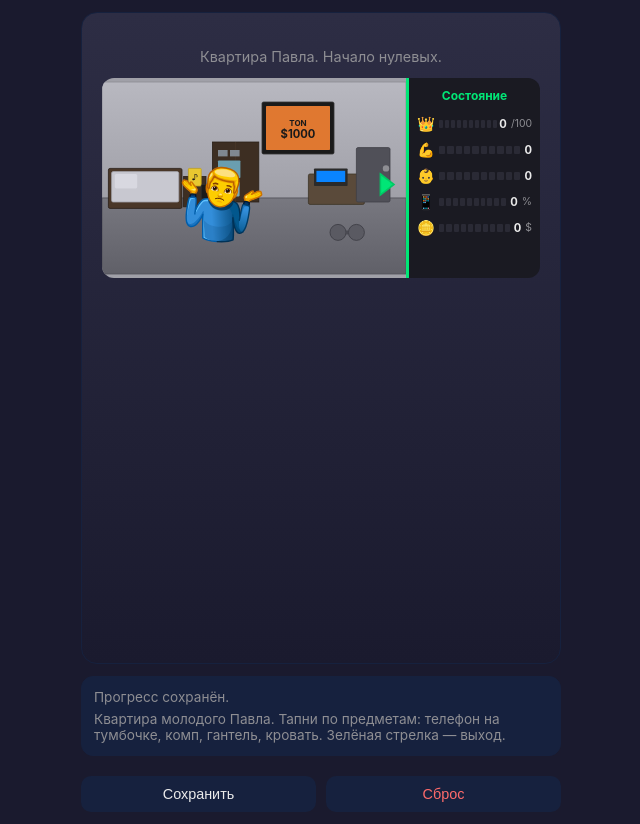
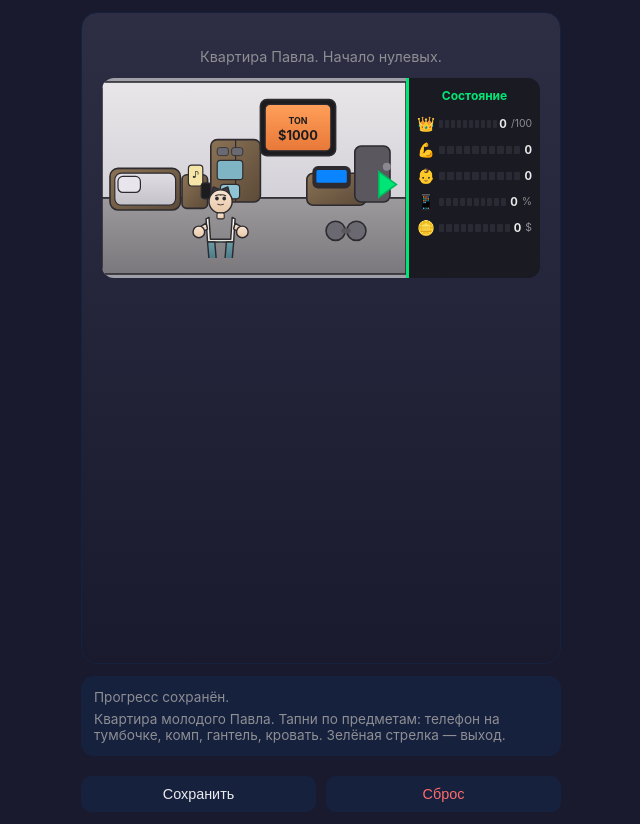
Before and after one commit to ViberKoder/beceo, a plain HTML site: page index.html in a window 1280 px wide. Shown: the whole page, without its empty margins (319-959 px from the left). Drawn offline with nearby package versions, Linux system fonts and the light colour scheme.

Commit message:
Draw room and character from scratch in Lottie style, remove Lottie embeds
Co-authored-by: Cursor <cursoragent@cursor.com>

```diff
--- a/app.js
+++ b/app.js
@@ -159,46 +159,11 @@
 
   function openLaptop() {
     document.getElementById('laptop-overlay').classList.remove('hidden');
-    loadLottieLaptop();
     if (Telegram) Telegram.HapticFeedback.impactOccurred('light');
   }
 
   function closeLaptop() {
     document.getElementById('laptop-overlay').classList.add('hidden');
-  }
-
-  var lottieLaptopLoaded = false;
-  function loadLottieLaptop() {
-    if (lottieLaptopLoaded || !window.lottie) return;
-    var container = document.getElementById('lottie-laptop');
-    if (!container || container.children.length > 0) return;
-    lottie.loadAnimation({
-      container: container,
-      renderer: 'svg',
-      loop: true,
-      path: 'assets/laptop.json',
-      autoplay: true
-    });
-    lottieLaptopLoaded = true;
-  }
-
-  var lottieCharacterLoaded = false;
-  function loadLottieCharacter() {
-    if (lottieCharacterLoaded || !window.lottie) return;
-    var container = document.getElementById('lottie-character');
-    if (!container) return;
-    var anim = lottie.loadAnimation({
-      container: container,
-      renderer: 'svg',
-      loop: true,
-      path: 'assets/character1.json',
-      autoplay: true
-    });
-    lottieCharacterLoaded = true;
-    anim.addEventListener('DOMLoaded', function () {
-      var fallback = document.querySelector('.room-home .character-svg.character-fallback');
-      if (fallback) fallback.classList.add('lottie-active');
-    });
   }
 
   function showPhonePage(page) {
@@ -303,7 +268,6 @@
     renderPhoneStats();
     updatePhoneTime();
     setInterval(updatePhoneTime, 60000);
-    if (window.lottie) loadLottieCharacter();
 
     document.querySelectorAll('.hotspot-area, .hotspot').forEach(function (btn) {
       btn.addEventListener('click', function () {
--- a/index.html
+++ b/index.html
@@ -5,7 +5,6 @@
   <meta name="viewport" content="width=device-width, initial-scale=1.0, maximum-scale=1.0, user-scalable=no" />
   <title>Дуров: Путь к легенде</title>
   <script src="https://telegram.org/js/telegram-web-app.js"></script>
-  <script src="https://unpkg.com/lottie-web@5.12.2/build/player/lottie.min.js"></script>
   <link rel="stylesheet" href="style.css" />
 </head>
 <body>
@@ -16,75 +15,82 @@
         <p class="room-title">Квартира Павла. Начало нулевых.</p>
         <div class="game-view">
           <div class="scene-wrap">
+            <!-- Комната: нарисована с нуля в стиле Lottie — округлые формы, чёткий контур, мягкие заливки -->
             <svg class="scene-svg" viewBox="0 0 380 240" preserveAspectRatio="xMidYMid meet">
               <defs>
-                <linearGradient id="wallLight" x1="0" y1="0" x2="0" y2="1"><stop offset="0" stop-color="#b8b8c0"/><stop offset="1" stop-color="#a0a0a8"/></linearGradient>
-                <linearGradient id="floorG" x1="0" y1="0" x2="0" y2="1"><stop offset="0" stop-color="#787880"/><stop offset="1" stop-color="#606068"/></linearGradient>
+                <linearGradient id="wallG" x1="0" y1="0" x2="0" y2="1"><stop offset="0" stop-color="#e8e6e8"/><stop offset="1" stop-color="#d4d2d8"/></linearGradient>
+                <linearGradient id="floorG" x1="0" y1="0" x2="0" y2="1"><stop offset="0" stop-color="#9c9a9c"/><stop offset="1" stop-color="#7a787c"/></linearGradient>
+                <linearGradient id="woodG" x1="0" y1="0" x2="1" y2="1"><stop offset="0" stop-color="#8b7355"/><stop offset="1" stop-color="#5c4a38"/></linearGradient>
+                <linearGradient id="fabricG" x1="0" y1="0" x2="0" y2="1"><stop offset="0" stop-color="#e0dee4"/><stop offset="1" stop-color="#c4c2c8"/></linearGradient>
+                <linearGradient id="posterG" x1="0" y1="0" x2="0" y2="1"><stop offset="0" stop-color="#ff9f5a"/><stop offset="1" stop-color="#e87838"/></linearGradient>
               </defs>
-              <!-- Стена светлая -->
-              <rect width="380" height="145" fill="url(#wallLight)" stroke="#8a8a92" stroke-width="1"/>
-              <!-- Пол -->
-              <rect y="145" width="380" height="95" fill="url(#floorG)" stroke="#505058" stroke-width="1"/>
-              <!-- Кровать: каркас дерево, матрас серый -->
-              <rect x="8" y="108" width="92" height="50" rx="2" fill="#4a3728" stroke="#2a1f18"/>
-              <rect x="12" y="112" width="84" height="38" rx="2" fill="#c8c8d0" stroke="#a0a0a8"/>
-              <rect x="16" y="115" width="28" height="18" rx="2" fill="#d8d8e0"/>
-              <!-- Тумбочка + лампа + телефон -->
-              <rect x="102" y="118" width="28" height="38" fill="#3d2e22" stroke="#2a2018"/>
-              <rect x="108" y="108" width="16" height="22" rx="1" fill="#e8c830" stroke="#c0a020"/>
-              <text x="116" y="122" font-size="10" fill="#1a1a1a" text-anchor="middle">♪</text>
-              <rect x="124" y="128" width="10" height="18" rx="2" fill="#1a1a1a" stroke="#333"/>
-              <!-- Шкаф открытый -->
-              <rect x="138" y="75" width="58" height="75" fill="#3d2e22" stroke="#2a2018"/>
-              <line x1="167" y1="75" x2="167" y2="150" stroke="#4a3728"/>
-              <rect x="145" y="85" width="12" height="8" fill="#808890"/>
-              <rect x="160" y="85" width="12" height="8" fill="#808890"/>
-              <rect x="145" y="98" width="28" height="22" rx="1" fill="#6a9eb0"/>
-              <rect x="150" y="125" width="22" height="18" rx="1" fill="#7aa8b8"/>
-              <!-- Постер -->
-              <rect x="200" y="25" width="90" height="65" rx="2" fill="#1a1a1a" stroke="#333"/>
-              <rect x="205" y="30" width="80" height="55" rx="1" fill="#e07830"/>
-              <text x="245" y="55" font-size="10" font-weight="bold" fill="#1a1a1a" text-anchor="middle">TON</text>
-              <text x="245" y="70" font-size="14" font-weight="bold" fill="#1a1a1a" text-anchor="middle">$1000</text>
-              <!-- Стол + ноут + гантель на полу -->
-              <rect x="258" y="115" width="70" height="38" rx="2" fill="#5a4a3a" stroke="#3d3528"/>
-              <rect x="265" y="108" width="42" height="22" rx="1" fill="#2a2a2a"/>
-              <rect x="268" y="111" width="36" height="14" rx="0" fill="#0a84ff"/>
-              <circle cx="295" cy="188" r="10" fill="#5a5a62" stroke="#3a3a42"/>
-              <circle cx="318" cy="188" r="10" fill="#5a5a62" stroke="#3a3a42"/>
-              <line x1="305" y1="188" x2="308" y2="188" stroke="#4a4a52" stroke-width="5"/>
-              <!-- Дверь и неоновая стрелка выхода -->
-              <rect x="318" y="82" width="42" height="68" rx="2" fill="#505058" stroke="#404048"/>
-              <circle cx="355" cy="108" r="4" fill="#8e8e93"/>
-              <path d="M348 115 L365 128 L348 141 Z" fill="#00e676" stroke="#00c864" stroke-width="2"/>
+              <rect width="380" height="145" fill="url(#wallG)" stroke="#2d2b30" stroke-width="2"/>
+              <rect y="145" width="380" height="95" fill="url(#floorG)" stroke="#2d2b30" stroke-width="2"/>
+              <!-- Кровать: округлые подушки и матрас -->
+              <rect x="10" y="108" width="88" height="52" rx="10" fill="url(#woodG)" stroke="#2d2b30" stroke-width="2"/>
+              <rect x="16" y="114" width="76" height="40" rx="8" fill="url(#fabricG)" stroke="#2d2b30" stroke-width="1.5"/>
+              <rect x="20" y="118" width="28" height="20" rx="6" fill="#e8e6ec" stroke="#2d2b30" stroke-width="1.5"/>
+              <!-- Тумбочка, лампа, телефон -->
+              <rect x="100" y="116" width="32" height="42" rx="6" fill="url(#woodG)" stroke="#2d2b30" stroke-width="2"/>
+              <rect x="108" y="104" width="18" height="26" rx="4" fill="#f5e6a8" stroke="#2d2b30" stroke-width="1.5"/>
+              <text x="117" y="120" font-size="11" fill="#2d2b30" text-anchor="middle">♪</text>
+              <rect x="124" y="126" width="12" height="20" rx="4" fill="#1c1c1e" stroke="#2d2b30" stroke-width="1.5"/>
+              <!-- Шкаф -->
+              <rect x="136" y="72" width="62" height="78" rx="8" fill="url(#woodG)" stroke="#2d2b30" stroke-width="2"/>
+              <line x1="167" y1="72" x2="167" y2="150" stroke="#2d2b30" stroke-width="1.5"/>
+              <rect x="144" y="82" width="14" height="10" rx="3" fill="#6a6a72" stroke="#2d2b30"/>
+              <rect x="162" y="82" width="14" height="10" rx="3" fill="#6a6a72" stroke="#2d2b30"/>
+              <rect x="144" y="98" width="32" height="24" rx="4" fill="#7eb4c4" stroke="#2d2b30" stroke-width="1.5"/>
+              <rect x="148" y="128" width="24" height="18" rx="4" fill="#8ec4d4" stroke="#2d2b30" stroke-width="1.5"/>
+              <!-- Постер TON -->
+              <rect x="198" y="22" width="94" height="70" rx="8" fill="#1c1c1e" stroke="#2d2b30" stroke-width="2"/>
+              <rect x="204" y="28" width="82" height="58" rx="6" fill="url(#posterG)" stroke="#2d2b30" stroke-width="1.5"/>
+              <text x="245" y="52" font-size="11" font-weight="bold" fill="#1c1c1e" text-anchor="middle">TON</text>
+              <text x="245" y="72" font-size="16" font-weight="bold" fill="#1c1c1e" text-anchor="middle">$1000</text>
+              <!-- Стол, ноутбук, гантель -->
+              <rect x="256" y="114" width="74" height="40" rx="8" fill="url(#woodG)" stroke="#2d2b30" stroke-width="2"/>
+              <rect x="264" y="106" width="46" height="26" rx="6" fill="#2d2b30" stroke="#2d2b30" stroke-width="2"/>
+              <rect x="268" y="110" width="38" height="16" rx="2" fill="#0a84ff"/>
+              <circle cx="292" cy="186" r="12" fill="#6a6870" stroke="#2d2b30" stroke-width="2"/>
+              <circle cx="318" cy="186" r="12" fill="#6a6870" stroke="#2d2b30" stroke-width="2"/>
+              <line x1="302" y1="186" x2="308" y2="186" stroke="#5a585e" stroke-width="6" stroke-linecap="round"/>
+              <!-- Дверь и стрелка -->
+              <rect x="316" y="80" width="44" height="70" rx="8" fill="#5a585e" stroke="#2d2b30" stroke-width="2"/>
+              <circle cx="356" cy="106" r="5" fill="#8a8890"/>
+              <path d="M346 112 L368 128 L346 144 Z" fill="#00e676" stroke="#00b85c" stroke-width="2"/>
             </svg>
-            <!-- Персонаж: Lottie (стиль из референсов) + SVG fallback -->
-            <div id="lottie-character" class="lottie-character" aria-hidden="true"></div>
-            <svg class="character-svg character-fallback" viewBox="0 0 100 140" preserveAspectRatio="xMidYMax meet">
-              <g transform="translate(50, 95)">
-                <!-- Волосы шипами -->
-                <path d="M -12 -28 L -8 -42 L 0 -38 L 8 -42 L 12 -28 L 6 -26 L 0 -30 L -6 -26 Z" fill="#252530" stroke="#1a1a22"/>
-                <!-- Голова -->
-                <ellipse cx="0" cy="-22" rx="14" ry="16" fill="#e8c8a8" stroke="#1a1a22" stroke-width="1.5"/>
-                <!-- Лицо: грустные брови, глаза, рот -->
-                <path d="M -6 -26 Q -4 -28 0 -27" fill="none" stroke="#252530" stroke-width="1.2"/>
-                <path d="M 0 -27 Q 4 -28 6 -26" fill="none" stroke="#252530" stroke-width="1.2"/>
-                <ellipse cx="-4" cy="-24" rx="2" ry="2.2" fill="#252530"/>
-                <ellipse cx="4" cy="-24" rx="2" ry="2.2" fill="#252530"/>
-                <path d="M -3 -18 Q 0 -16 3 -18" fill="none" stroke="#252530" stroke-width="1"/>
+            <!-- Персонаж: нарисован с нуля в стиле Lottie — круглые формы, чёткий контур, мультяшные пропорции -->
+            <svg class="character-svg" viewBox="0 0 120 160" preserveAspectRatio="xMidYMax meet">
+              <defs>
+                <linearGradient id="skinG" x1="0" y1="0" x2="0" y2="1"><stop offset="0" stop-color="#f8e4d0"/><stop offset="1" stop-color="#e8c8a8"/></linearGradient>
+                <linearGradient id="shirtG" x1="0" y1="0" x2="0" y2="1"><stop offset="0" stop-color="#fffef8"/><stop offset="1" stop-color="#e8e6dc"/></linearGradient>
+                <linearGradient id="jeansG" x1="0" y1="0" x2="0" y2="1"><stop offset="0" stop-color="#6a9ca8"/><stop offset="1" stop-color="#4a7a86"/></linearGradient>
+                <linearGradient id="hairG" x1="0" y1="0" x2="0" y2="1"><stop offset="0" stop-color="#3d3a42"/><stop offset="1" stop-color="#2d2b30"/></linearGradient>
+              </defs>
+              <g transform="translate(60, 100)">
+                <!-- Волосы — одна округлая форма с «шипами» -->
+                <path d="M -14 -22 L -10 -38 L 0 -34 L 10 -38 L 14 -22 L 8 -20 L 0 -26 L -8 -20 Z" fill="url(#hairG)" stroke="#2d2b30" stroke-width="2" stroke-linejoin="round"/>
+                <!-- Голова — круг -->
+                <circle cx="0" cy="-18" r="16" fill="url(#skinG)" stroke="#2d2b30" stroke-width="2"/>
+                <!-- Лицо: брови, глаза, рот -->
+                <path d="M -7 -26 Q -3 -28 0 -27" fill="none" stroke="#2d2b30" stroke-width="1.5" stroke-linecap="round"/>
+                <path d="M 0 -27 Q 3 -28 7 -26" fill="none" stroke="#2d2b30" stroke-width="1.5" stroke-linecap="round"/>
+                <ellipse cx="-5" cy="-22" rx="2.5" ry="2.8" fill="#2d2b30"/>
+                <ellipse cx="5" cy="-22" rx="2.5" ry="2.8" fill="#2d2b30"/>
+                <path d="M -4 -14 Q 0 -12 4 -14" fill="none" stroke="#2d2b30" stroke-width="1.2" stroke-linecap="round"/>
                 <!-- Шея -->
-                <rect x="-4" y="-6" width="8" height="6" fill="#e0b898" stroke="#1a1a22"/>
-                <!-- Майка -->
-                <path d="M -18 0 L -16 32 L 16 32 L 18 0 L 14 -2 L 12 28 L -12 28 L -14 -2 Z" fill="#f5f5eb" stroke="#1a1a22" stroke-width="1.2"/>
-                <!-- Руки с кулаками у пояса -->
-                <path d="M -18 8 L -28 14 L -26 20 L -16 14 Z" fill="#e8c8a8" stroke="#1a1a22"/>
-                <path d="M 18 8 L 28 14 L 26 20 L 16 14 Z" fill="#e8c8a8" stroke="#1a1a22"/>
-                <circle cx="-26" cy="18" r="6" fill="#e8c8a8" stroke="#1a1a22"/>
-                <circle cx="26" cy="18" r="6" fill="#e8c8a8" stroke="#1a1a22"/>
-                <!-- Джинсы -->
-                <path d="M -16 32 L -14 58 L -6 58 L -8 32 Z" fill="#5a8a8a" stroke="#1a1a22" stroke-width="1"/>
-                <path d="M 8 32 L 6 58 L 14 58 L 16 32 Z" fill="#5a8a8a" stroke="#1a1a22" stroke-width="1"/>
-                <line x1="-2" y1="32" x2="2" y2="32" stroke="#4a7a7a"/>
+                <rect x="-5" y="-2" width="10" height="8" rx="2" fill="url(#skinG)" stroke="#2d2b30" stroke-width="1.5"/>
+                <!-- Майка — простая форма с округлым низом -->
+                <path d="M -20 6 L -18 38 L 18 38 L 20 6 L 16 4 L 14 34 L -14 34 L -16 4 Z" fill="url(#shirtG)" stroke="#2d2b30" stroke-width="2" stroke-linejoin="round"/>
+                <!-- Руки, кулаки у пояса -->
+                <path d="M -20 12 L -30 18 L -28 26 L -18 20 Z" fill="url(#skinG)" stroke="#2d2b30" stroke-width="2" stroke-linejoin="round"/>
+                <path d="M 20 12 L 30 18 L 28 26 L 18 20 Z" fill="url(#skinG)" stroke="#2d2b30" stroke-width="2" stroke-linejoin="round"/>
+                <circle cx="-30" cy="24" r="8" fill="url(#skinG)" stroke="#2d2b30" stroke-width="2"/>
+                <circle cx="30" cy="24" r="8" fill="url(#skinG)" stroke="#2d2b30" stroke-width="2"/>
+                <!-- Ноги/джинсы -->
+                <path d="M -18 38 L -16 62 L -6 62 L -8 38 Z" fill="url(#jeansG)" stroke="#2d2b30" stroke-width="2" stroke-linejoin="round"/>
+                <path d="M 8 38 L 6 62 L 16 62 L 18 38 Z" fill="url(#jeansG)" stroke="#2d2b30" stroke-width="2" stroke-linejoin="round"/>
+                <path d="M -2 38 L 2 38" stroke="#3d6a78" stroke-width="1.5" stroke-linecap="round"/>
               </g>
             </svg>
             <div class="hotspots-overlay">
@@ -267,11 +273,24 @@
     </div>
   </div>
 
-  <!-- Экран ноутбука: зайти в комп → создать Telegram, TON, соцсети -->
+  <!-- Экран ноутбука: визуал в том же стиле (SVG), действия Telegram / TON / соцсети -->
   <div id="laptop-overlay" class="overlay laptop-overlay hidden">
     <div class="laptop-screen">
       <div class="laptop-screen-inner">
-        <div id="lottie-laptop" class="lottie-laptop"></div>
+        <div class="laptop-visual">
+          <svg viewBox="0 0 320 180" class="laptop-svg">
+            <defs>
+              <linearGradient id="screenBg" x1="0" y1="0" x2="0" y2="1"><stop offset="0" stop-color="#1a1c1e"/><stop offset="1" stop-color="#0d0f12"/></linearGradient>
+              <linearGradient id="iconBg" x1="0" y1="0" x2="0" y2="1"><stop offset="0" stop-color="#2d3038"/><stop offset="1" stop-color="#1c1e24"/></linearGradient>
+            </defs>
+            <rect width="320" height="180" rx="8" fill="url(#screenBg)" stroke="#2d2b30" stroke-width="2"/>
+            <rect x="16" y="12" width="48" height="36" rx="6" fill="url(#iconBg)" stroke="#3d4048" stroke-width="1.5"/>
+            <rect x="72" y="12" width="48" height="36" rx="6" fill="url(#iconBg)" stroke="#3d4048" stroke-width="1.5"/>
+            <rect x="128" y="12" width="48" height="36" rx="6" fill="url(#iconBg)" stroke="#3d4048" stroke-width="1.5"/>
+            <rect x="16" y="56" width="288" height="108" rx="6" fill="#16181c" stroke="#2d2b30" stroke-width="1.5"/>
+            <text x="160" y="115" font-size="14" fill="#8a8c92" text-anchor="middle">Telegram · TON · Соцсети</text>
+          </svg>
+        </div>
         <div class="laptop-actions">
           <button type="button" class="laptop-btn laptop-btn-telegram" data-action="telegram">
             <span class="laptop-btn-icon">📱</span>
--- a/style.css
+++ b/style.css
@@ -96,45 +96,14 @@ body {
   background: #a0a0a8;
 }
 
-/* Персонаж: Lottie в стиле референсов */
-.room-home .lottie-character {
+/* Персонаж: нарисован в стиле Lottie (округлый, чёткий контур) */
+.room-home .character-svg {
   position: absolute;
-  left: 22%;
-  bottom: 12%;
-  width: 32%;
+  left: 24%;
+  bottom: 10%;
+  width: 30%;
   height: auto;
-  max-height: 55%;
-  pointer-events: none;
-}
-
-.room-home .lottie-character svg {
-  width: 100%;
-  height: auto;
-  display: block;
-}
-
-/* SVG-персонаж скрыт, когда загружен Lottie */
-.room-home .character-svg.character-fallback {
-  position: absolute;
-  left: 28%;
-  bottom: 18%;
-  width: 26%;
-  height: auto;
-  max-height: 50%;
-  pointer-events: none;
-}
-
-.room-home .character-svg.character-fallback.lottie-active {
-  display: none;
-}
-
-.room-home .character-svg:not(.character-fallback) {
-  position: absolute;
-  left: 28%;
-  bottom: 18%;
-  width: 26%;
-  height: auto;
-  max-height: 50%;
+  max-height: 58%;
   pointer-events: none;
 }
 
@@ -535,19 +504,20 @@ body {
   min-height: 320px;
 }
 
-.lottie-laptop {
+.laptop-visual {
   width: 100%;
   height: 200px;
   border-radius: 12px;
   overflow: hidden;
   margin-bottom: 16px;
-  background: #161b22;
+  background: #16181c;
 }
 
-.lottie-laptop svg {
+.laptop-visual .laptop-svg {
   width: 100%;
   height: 100%;
   object-fit: contain;
+  display: block;
 }
 
 .laptop-actions {
```
